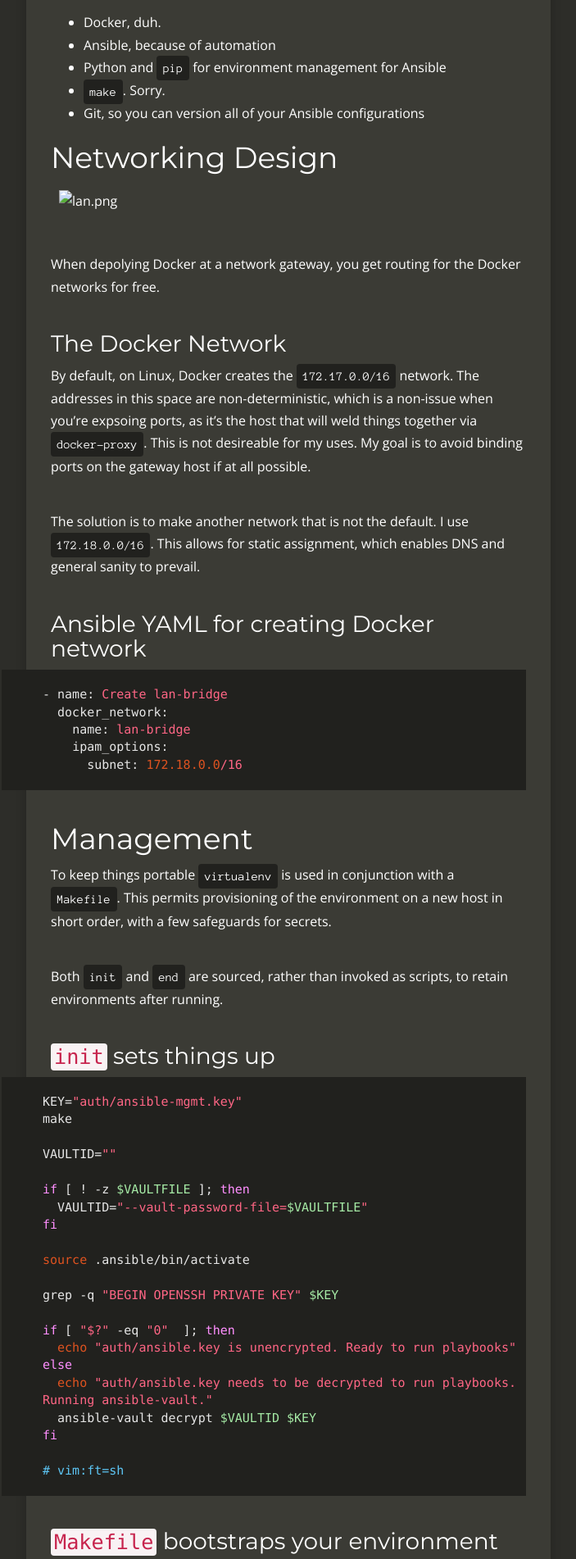
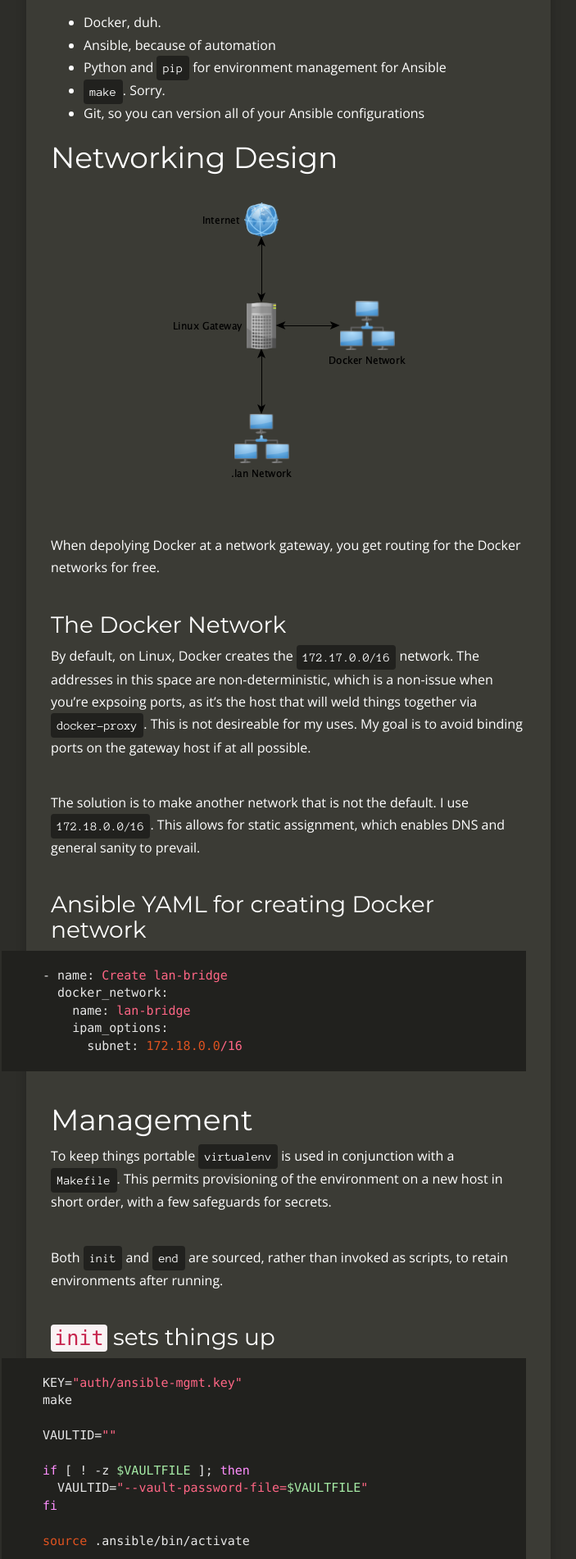
Before and after one commit to invisiblethreat/invisiblethreat.github.io, a Jekyll site: the page built from _posts/2020-04-16-docker-lan.md, in a window 1280 px wide. Shown: the part 590-2492 px from the top of the page at 82% size, without its empty margins (288-991 px from the left). Built offline with Jekyll 4.4.1, drawn with Linux system fonts in a browser that asks for light colours; nearby versions of some CDN libraries; comment, search, counter and statistics services are not loaded.

Commit message:
Add image

```diff
--- a/_posts/2020-04-16-docker-lan.md
+++ b/_posts/2020-04-16-docker-lan.md
@@ -28,7 +28,7 @@
 
 ## Networking Design
 
-![lan.png](lan.png)
+![lan.png](/images/lan.png)
 
 When depolying Docker at a network gateway, you get routing for the Docker
 networks for free.
```
Also changed, not shown: images/lan.png (added).
